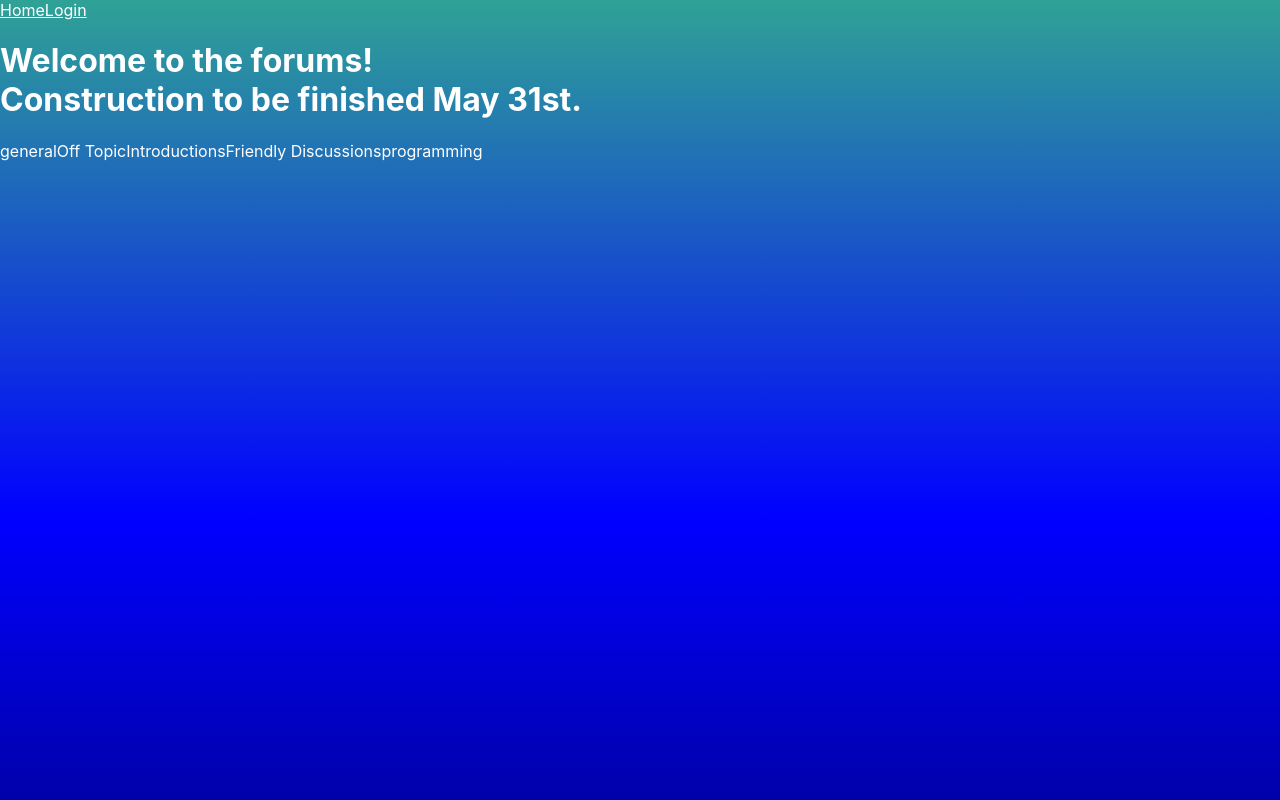
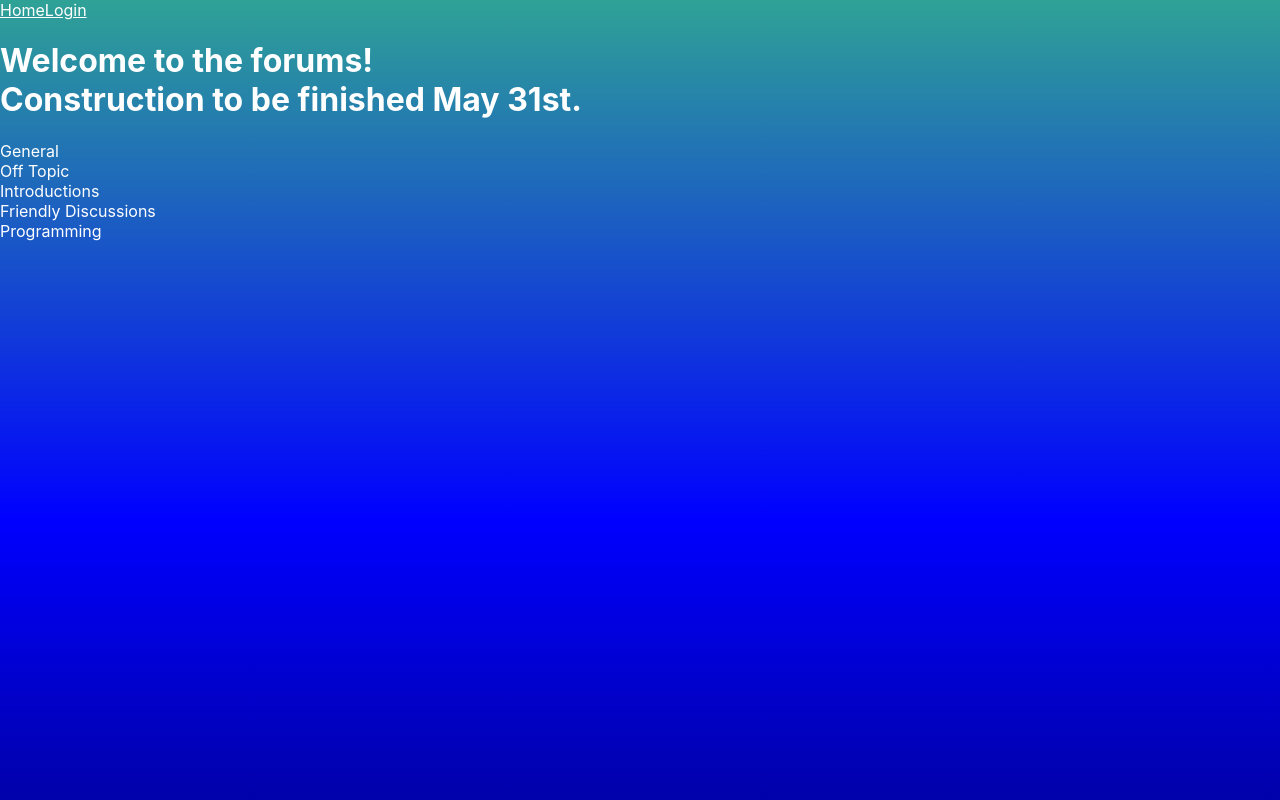
Before and after one commit to Lrd134/portfolio-project, a React (Create React App) app: page /forums in a window 1280 px wide. Shown: the top 800 px of the page. Built offline with nearby package versions, Linux system fonts and the light colour scheme.

Commit message:
split up categories

```diff
--- a/src/forums/ForumContainer.js
+++ b/src/forums/ForumContainer.js
@@ -1,17 +1,18 @@
 import React from 'react';
 import CatGroup from './CatGroup';
 import Category from './Category';
+import './forums.css';
 function ForumContainer() {
   return (
     <div>
       <h1>Welcome to the forums!<br></br>
       Construction to be finished May 31st.</h1>
-      <CatGroup key="general" title="general">
+      <CatGroup key="general" title="General">
         <Category key="ot" title="Off Topic"/>
         <Category key="intros" title="Introductions"/>
         <Category key="fd" title="Friendly Discussions"/>
       </CatGroup>
-      <CatGroup key="programming" title="programming"/>
+      <CatGroup key="programming" title="Programming"/>
 
     </div>
   )
--- /dev/null
+++ b/src/forums/forums.css
@@ -0,0 +1,12 @@
+body {
+  background-image: #495246;
+}
+.cat-group-box {
+  display: block;
+  width: 75vw;
+}
+
+.category-title {
+  display: block;
+  width: 60vw;
+}
```
